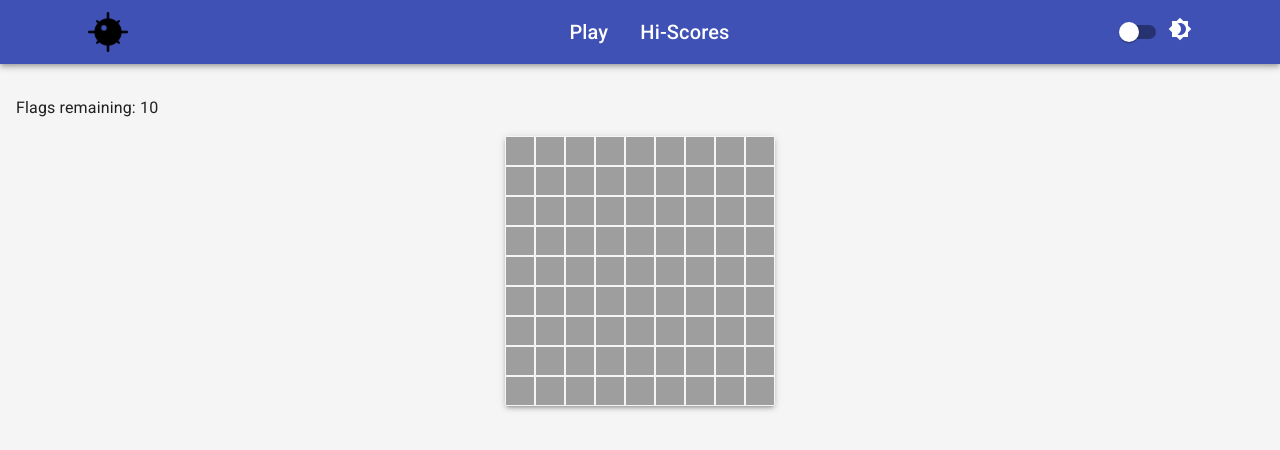
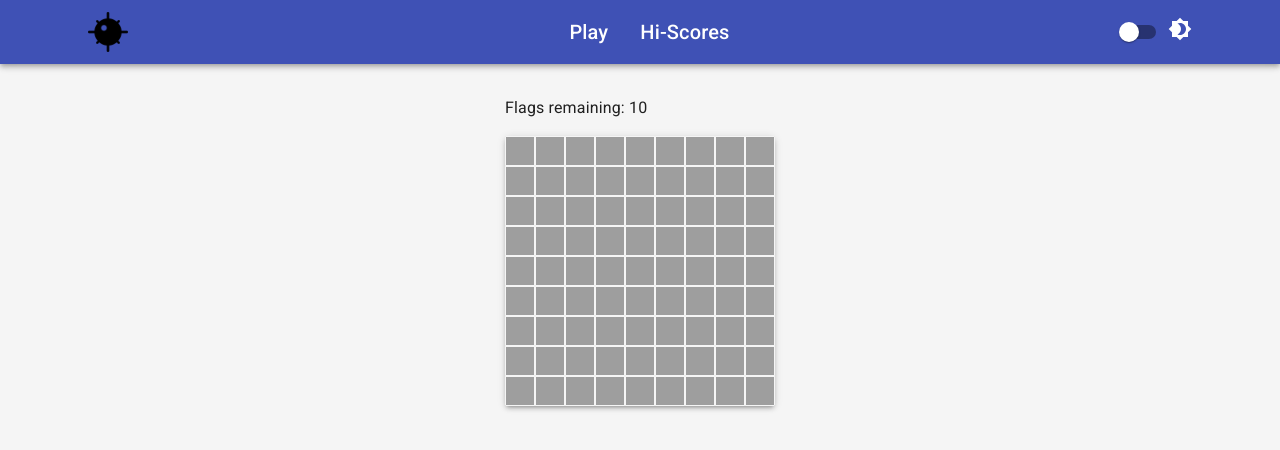
Before and after one commit to CWallis92/minesweeper, a React (Create React App) app: page / in a window 1280 px wide. Shown: the top 450 px of the page. Built offline with nearby package versions, Linux system fonts and the light colour scheme.

Commit message:
Game details sizing

```diff
--- a/src/components/GameArea.tsx
+++ b/src/components/GameArea.tsx
@@ -1,7 +1,8 @@
-import React, { useCallback, useState } from "react";
+import React, { useCallback, useRef, useState } from "react";
 import { Container } from "@mui/material";
 
 import GameGrid from "./GameGrid";
+import { GameDetails } from "../styles/gameArea";
 
 const GameArea = (): React.ReactElement => {
   const [shake, setShake] = useState(false);
@@ -16,6 +17,8 @@ const GameArea = (): React.ReactElement => {
     flagsRemaining: 0,
   });
 
+  const gameGrid = useRef<HTMLDivElement>();
+
   const flagError = useCallback(() => {
     setShake(true);
     setTimeout(() => setShake(false), 500);
@@ -23,11 +26,14 @@ const GameArea = (): React.ReactElement => {
 
   return (
     <main>
-      <p className={shake ? "shake" : undefined}>
-        Flags remaining: {gameState.mines - gameState.flagsRemaining}
-      </p>
       <Container>
+        <GameDetails style={{ width: gameGrid?.current?.clientWidth }}>
+          <p className={shake ? "shake" : undefined}>
+            Flags remaining: {gameState.mines - gameState.flagsRemaining}
+          </p>
+        </GameDetails>
         <GameGrid
+          ref={gameGrid}
           gameState={gameState}
           setGameState={setGameState}
           flagError={flagError}
--- a/src/components/GameGrid.tsx
+++ b/src/components/GameGrid.tsx
@@ -1,5 +1,7 @@
 import React, {
   Dispatch,
+  forwardRef,
+  Ref,
   SetStateAction,
   useCallback,
   useEffect,
@@ -21,16 +23,17 @@ import {
 } from "../utils/game";
 
 interface GameGridProps {
+  ref: Ref<HTMLDivElement>;
   gameState: GameState;
   setGameState: Dispatch<SetStateAction<GameState>>;
   flagError: () => void;
 }
 
-export default function GameGrid({
-  gameState,
-  setGameState,
-  flagError,
-}: GameGridProps): React.ReactElement {
+const GameGrid = forwardRef(
+  (
+    { gameState, setGameState, flagError }: GameGridProps,
+    ref
+  ): React.ReactElement => {
     const [grid, setGrid] = useState<Square[][]>(
       createBlankGrid(gameState.rows, gameState.cols)
     );
@@ -90,7 +93,8 @@ export default function GameGrid({
       }
 
       if (
-      boardState.filter(({ revealed }) => revealed).length + gameState.mines ===
+        boardState.filter(({ revealed }) => revealed).length +
+          gameState.mines ===
         gameState.rows * gameState.cols
       ) {
         ended = true;
@@ -101,7 +105,9 @@ export default function GameGrid({
     }, [grid]);
 
     return (
+      <>
         <Box
+          ref={ref}
           component={Paper}
           elevation={3}
           sx={{ width: 30 * gameState.rows, margin: "auto" }}
@@ -150,7 +156,8 @@ export default function GameGrid({
                         size="small"
                         disableElevation
                         onClick={() => {
-                      if (state !== "flagged") clickSquare(rowIndex, colIndex);
+                          if (state !== "flagged")
+                            clickSquare(rowIndex, colIndex);
                         }}
                         onContextMenu={(e) => {
                           e.preventDefault();
@@ -167,5 +174,9 @@ export default function GameGrid({
             })}
           </Grid>
         </Box>
+      </>
     );
   }
+);
+
+export default GameGrid;
--- /dev/null
+++ b/src/styles/gameArea.ts
@@ -0,0 +1,5 @@
+import { styled } from "@mui/material";
+
+export const GameDetails = styled("div")({
+  margin: "auto",
+});
```
Lines whose indentation alone changed are shown as unchanged.
